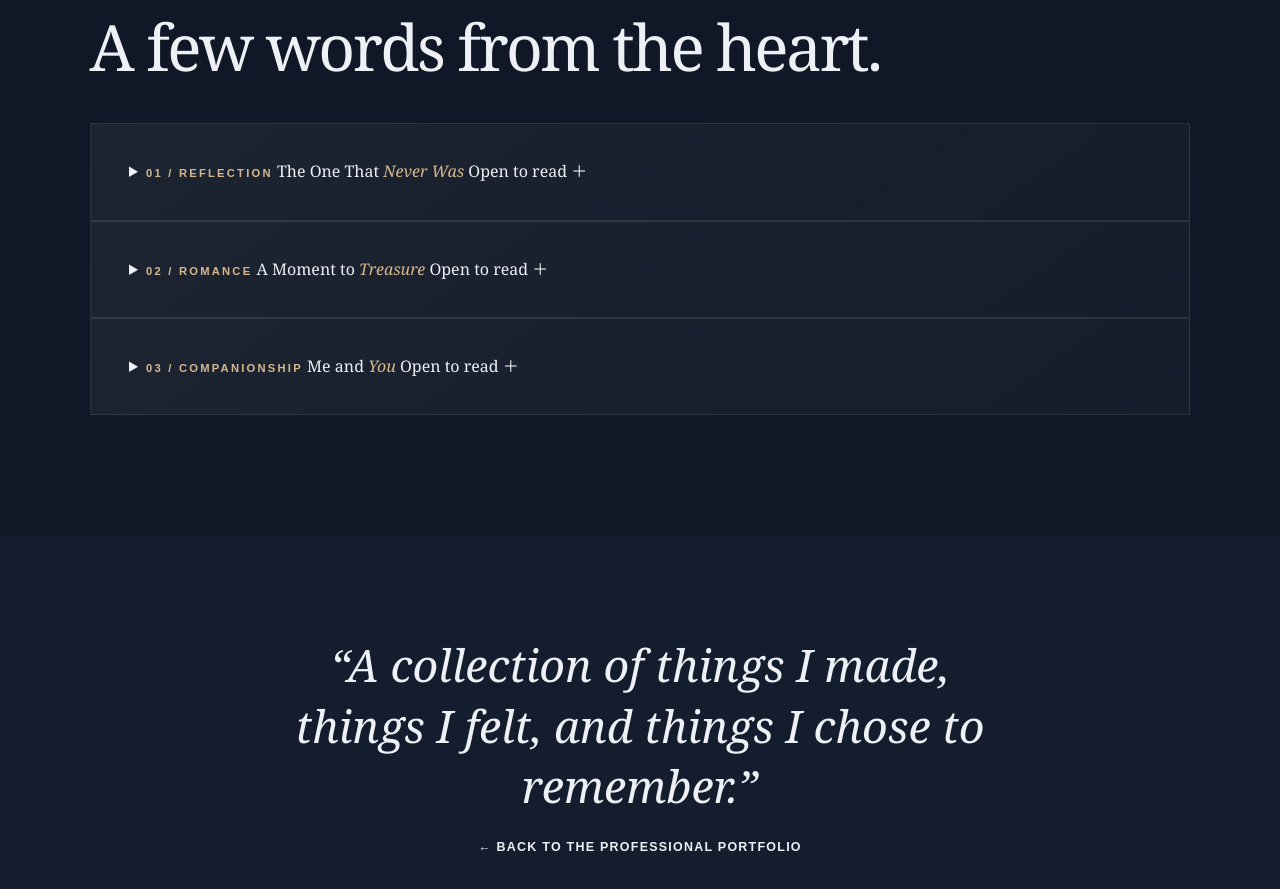
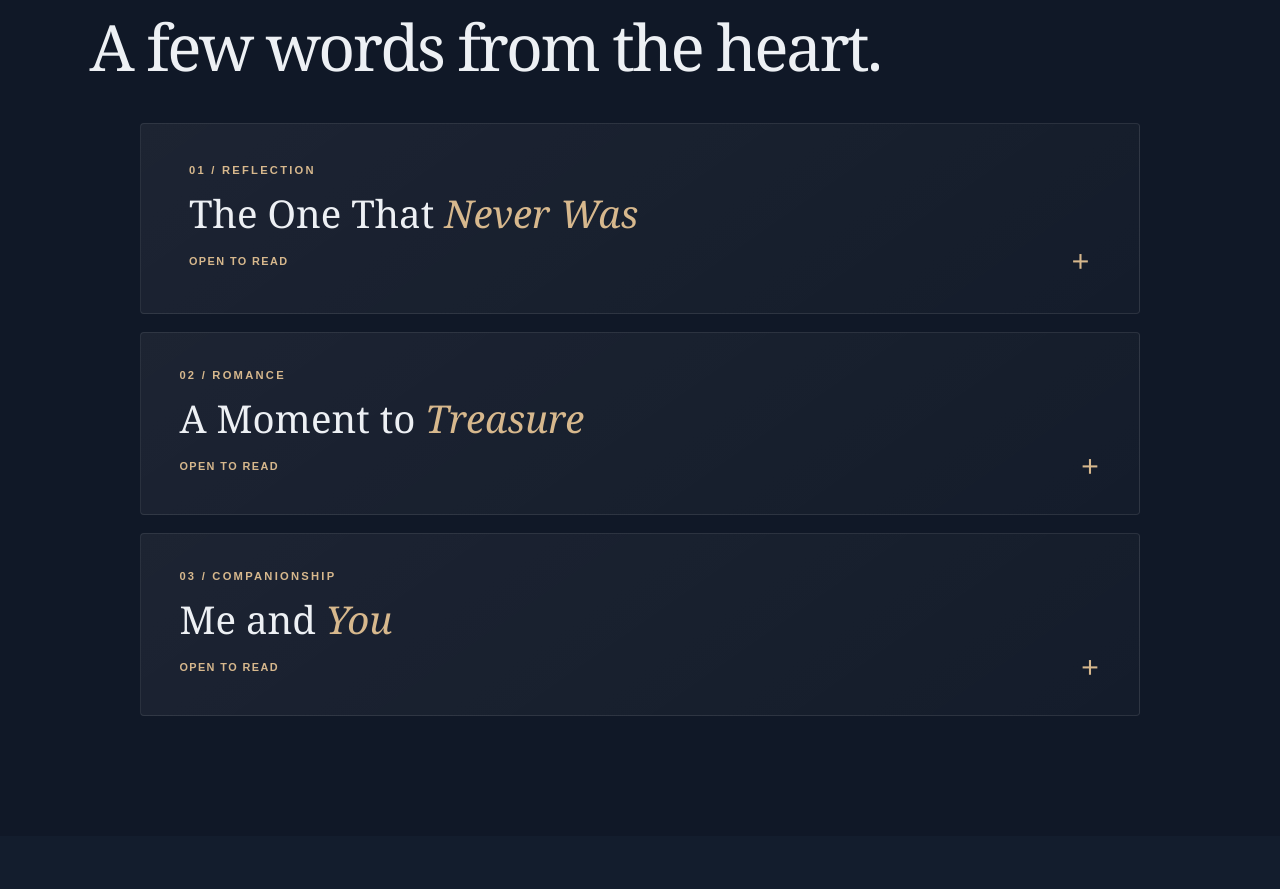
Before and after one commit to eanpaulomrcdo-a11y/my-portfolio, a plain HTML site: page other-side.html in a window 1280 px wide. Shown: the part 3080-3969 px from the top of the page. Drawn offline with Linux system fonts and the light colour scheme.

Commit message:
Add files via upload

```diff
--- a/css/other-side.css
+++ b/css/other-side.css
@@ -123,3 +123,57 @@ footer p { margin: 0; }
     html { scroll-behavior: auto; }
     *, *::before, *::after { transition-duration: .01ms !important; }
 }
+
+
+/* Expandable poetry reading list */
+.poetry-list {
+    max-width: 1000px;
+    margin: 0 auto;
+    display: grid;
+    gap: 18px;
+}
+.poem-card {
+    border-radius: 4px;
+    transition: border-color .25s, background .25s;
+}
+.poem-card[open] {
+    background: linear-gradient(145deg, rgba(255,255,255,.065), rgba(255,255,255,.025));
+    border-color: var(--line);
+}
+.poem-card summary {
+    position: relative;
+    display: flex;
+    flex-direction: column;
+    align-items: flex-start;
+    gap: 12px;
+    cursor: pointer;
+    list-style: none;
+    outline-offset: 8px;
+}
+.poem-card summary::-webkit-details-marker { display: none; }
+.poem-title {
+    font-size: clamp(1.8rem, 3vw, 2.5rem);
+    line-height: 1.15;
+}
+.poem-hint {
+    display: flex;
+    width: 100%;
+    justify-content: space-between;
+    align-items: center;
+    color: var(--accent);
+    font: 700 .68rem Arial, sans-serif;
+    letter-spacing: .13em;
+    text-transform: uppercase;
+}
+.poem-hint span { font-size: 1.2rem; transition: transform .2s; }
+.poem-card[open] .poem-hint span { transform: rotate(45deg); }
+.poem-card .poem-text {
+    max-width: 720px;
+    margin: 34px auto 4px;
+    padding-top: 28px;
+    border-top: 1px solid var(--line);
+}
+.featured-poem { padding: 38px clamp(24px, 4vw, 48px); }
+@media (prefers-reduced-motion: reduce) {
+    .poem-hint span { transition: none; }
+}
```
